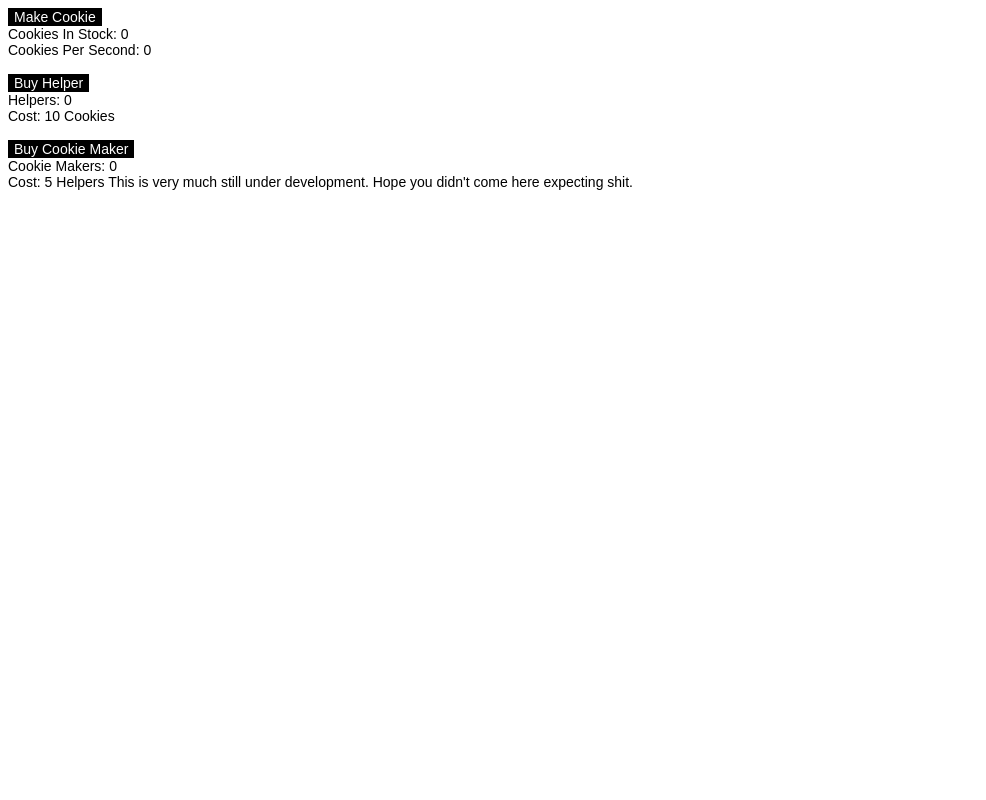
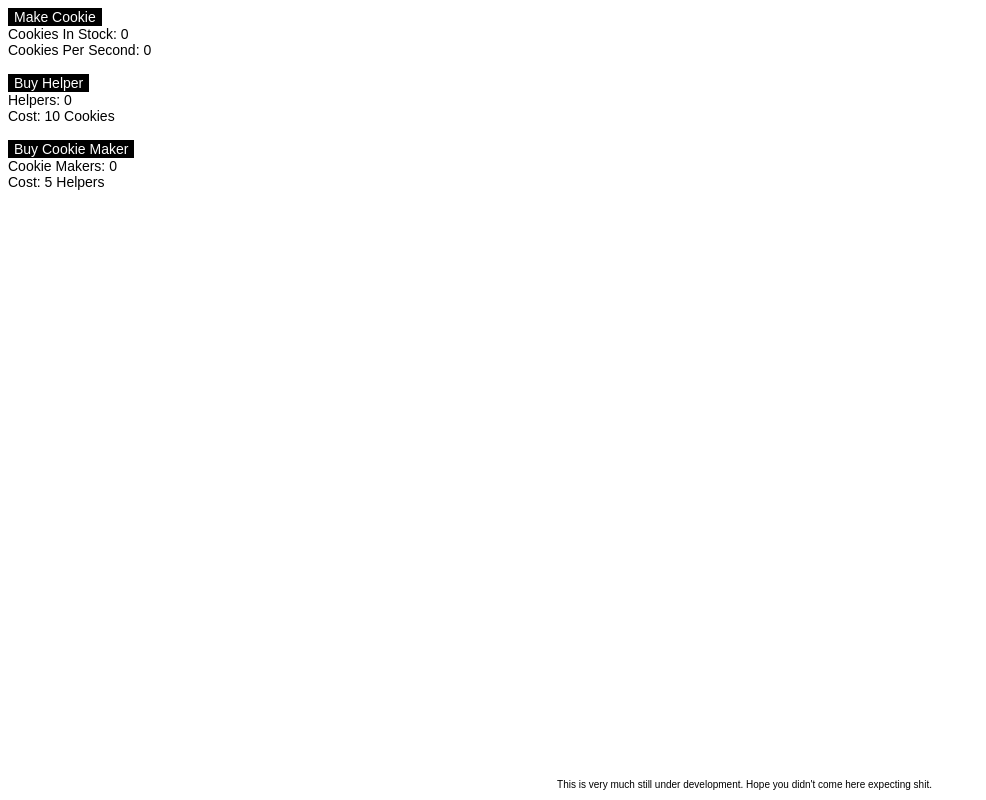
Before and after one commit to bornghost/clickerGameAlpha, a plain HTML site: page index.html in a window 1280 px wide. Shown: the whole page, without its empty margins (0-986 px from the left). Drawn offline with Linux system fonts and the light colour scheme.

Commit message:
Add files via upload

```diff
--- a/interface.css
+++ b/interface.css
@@ -1,6 +1,15 @@
 body {
 	font-family: sans-serif;
 	font-size: 14;
+}
+
+.footer {
+	position: absolute;
+	bottom: 10px;
+	width: 100%;
+	text-align: center;
+	font-family: sans-serif;
+	font-size: 10;
 }
 
 .button {
```
